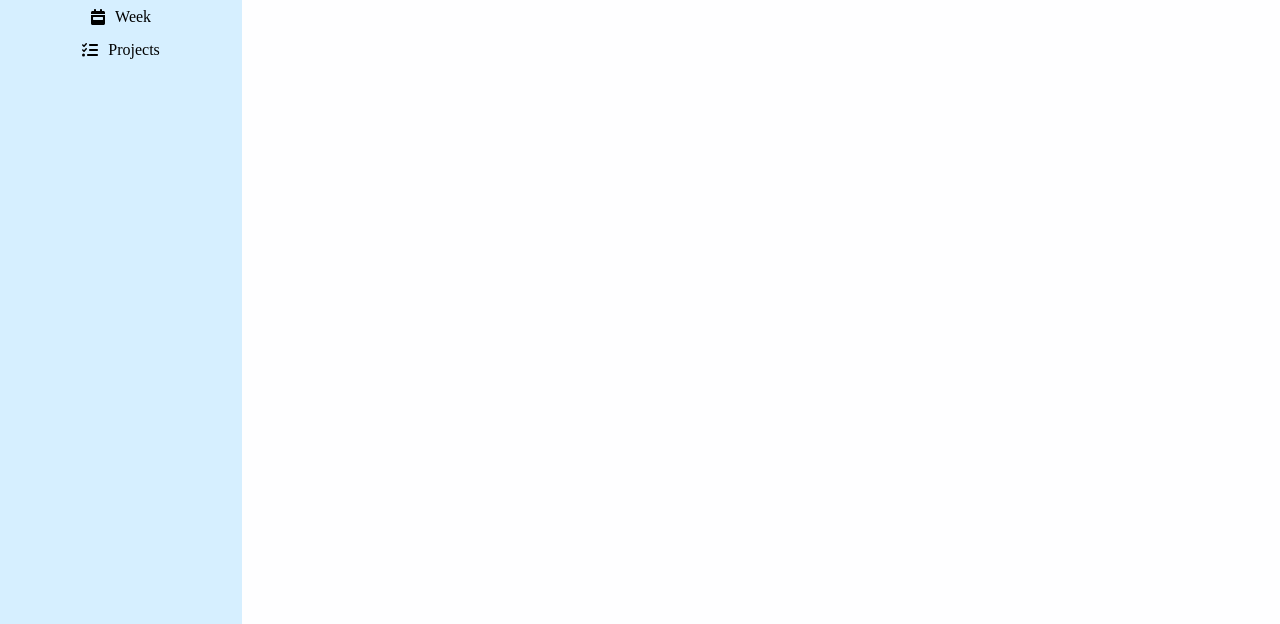
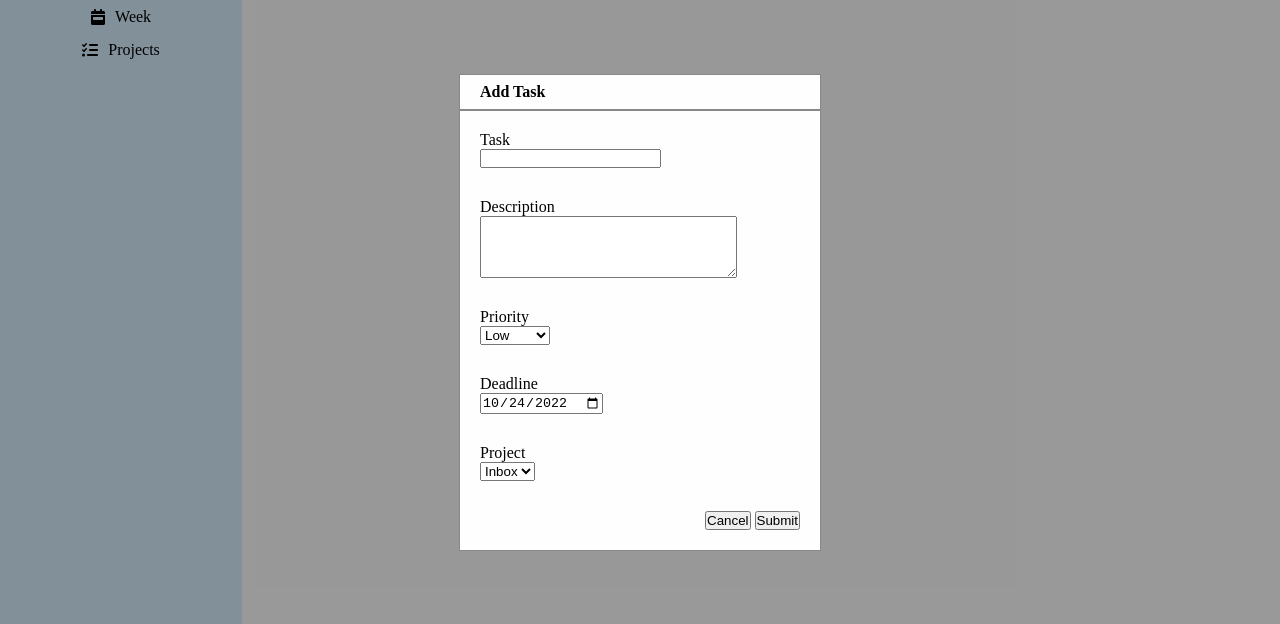
Before and after one commit to TimKrash/ToDoList, a website built with webpack: page dist/index.html in a window 1280 px wide. Shown: the part 176-800 px from the top of the page. Built offline with nearby package versions, Linux system fonts and the light colour scheme; files whose address does not match are found by name.

Commit message:
working form and task class

```diff
--- /dev/null
+++ b/src/Task.js
@@ -0,0 +1,9 @@
+export default class Task {
+  constructor(name, description, priority, deadline, project) {
+    this.name = name;
+    this.description = description;
+    this.priority = priority;
+    this.deadline = deadline;
+    this.project = project;
+  }
+}
--- a/src/UI.js
+++ b/src/UI.js
@@ -3,6 +3,7 @@ import '@fortawesome/fontawesome-free/js/fontawesome';
 import '@fortawesome/fontawesome-free/js/solid';
 import '@fortawesome/fontawesome-free/js/regular';
 import '@fortawesome/fontawesome-free/js/brands';
+import Task from './Task';
 
 export default class UI {
   static loadPage() {
@@ -19,6 +20,8 @@ export default class UI {
 
     UI.addEventListeners();
     UI.renderContent();
+    // todo remove
+    UI.createNewTask();
   }
 
   static addEventListeners() {
@@ -48,15 +51,60 @@ export default class UI {
       <div class="modal-content">
         <form action="">
           <div class="form-entry">
-            <input type="text" id="task">
             <label for="task">Task</label>
+            <input type="text" id="task" name="task" required>
+          </div>
+          <div class="form-entry">
+            <label for="description">Description</label>
+            <textarea id="description" name="description" cols="30" rows="4"></textarea>
+          </div>
+          <div class="form-entry">
+            <label for="priority">Priority</label>
+            <select id="priority" name="priority">
+              <option value="low">Low</option>
+              <option value="medium">Medium</option>
+              <option value="high">High</option>
+            </select>
+          </div>
+          <div class="form-entry">
+            <label for="deadline">Deadline</label>
+            <input type="date" value="2022-10-24" id="deadline" name="deadline" required>
+          </div>
+          <div class="form-entry">
+            <label for="project">Project</label>
+            <select id="project" name="project">
+              <option value="inbox">Inbox</option>
+            </select>
+          </div>
+          <div class="submit-entry">
+            <button>Cancel</button>
+            <button>Submit</button>
           </div>
         </form>
       </div>
     `;
 
-    modal.addEventListener('click', () => modal.style.display = "none");
+    window.addEventListener('click', () => {
+      if (event.target === modal) {
+        modal.style.display = "none";
+      }
+    })
     document.body.append(modal);
+
+    // handle submit
+    const form = modal.querySelector(".modal-content > form");
+    form.addEventListener('submit', UI.handleSubmit);
+  }
+
+  static handleSubmit(event) {
+    event.preventDefault();
+    const form = event.target;
+
+    const formData = new FormData(form);
+    const values = [...formData.values()];
+
+    const task = new Task(...values);
+    console.log(task);
   }
 
   static renderContent(event=null) {
--- a/src/style.css
+++ b/src/style.css
@@ -15,7 +15,7 @@ body {
   display: none;
   position: fixed;
   top: 0;
-  padding-top: 400px;
+  padding-top: 250px;
   left: 0;
   z-index: 1;
   width: 100%;
@@ -25,11 +25,25 @@ body {
   background-color: rgba(0, 0, 0, 0.4);
 }
 .modal .modal-title, .modal .modal-content {
-  width: 85%;
+  width: min(80%, 320px);
+  margin: auto;
   padding: 20px;
-  margin: auto;
   background-color: #fefefe;
   border: 1px solid #888;
+}
+.modal .modal-content form {
+  display: flex;
+  flex-direction: column;
+  justify-content: center;
+  align-items: start;
+  gap: 30px;
+}
+.modal .modal-content form .form-entry {
+  display: flex;
+  flex-direction: column;
+}
+.modal .modal-content form .submit-entry {
+  align-self: end;
 }
 .modal .modal-title {
   font-weight: 800;
@@ -77,9 +91,6 @@ body {
 }
 
 @media only screen and (min-width: 768px) {
-  .modal .modal-title, .modal .modal-content {
-    width: 50%;
-  }
   .root {
     width: 100vw;
     height: 100vh;
```
Also changed, not shown: 1 other file.
